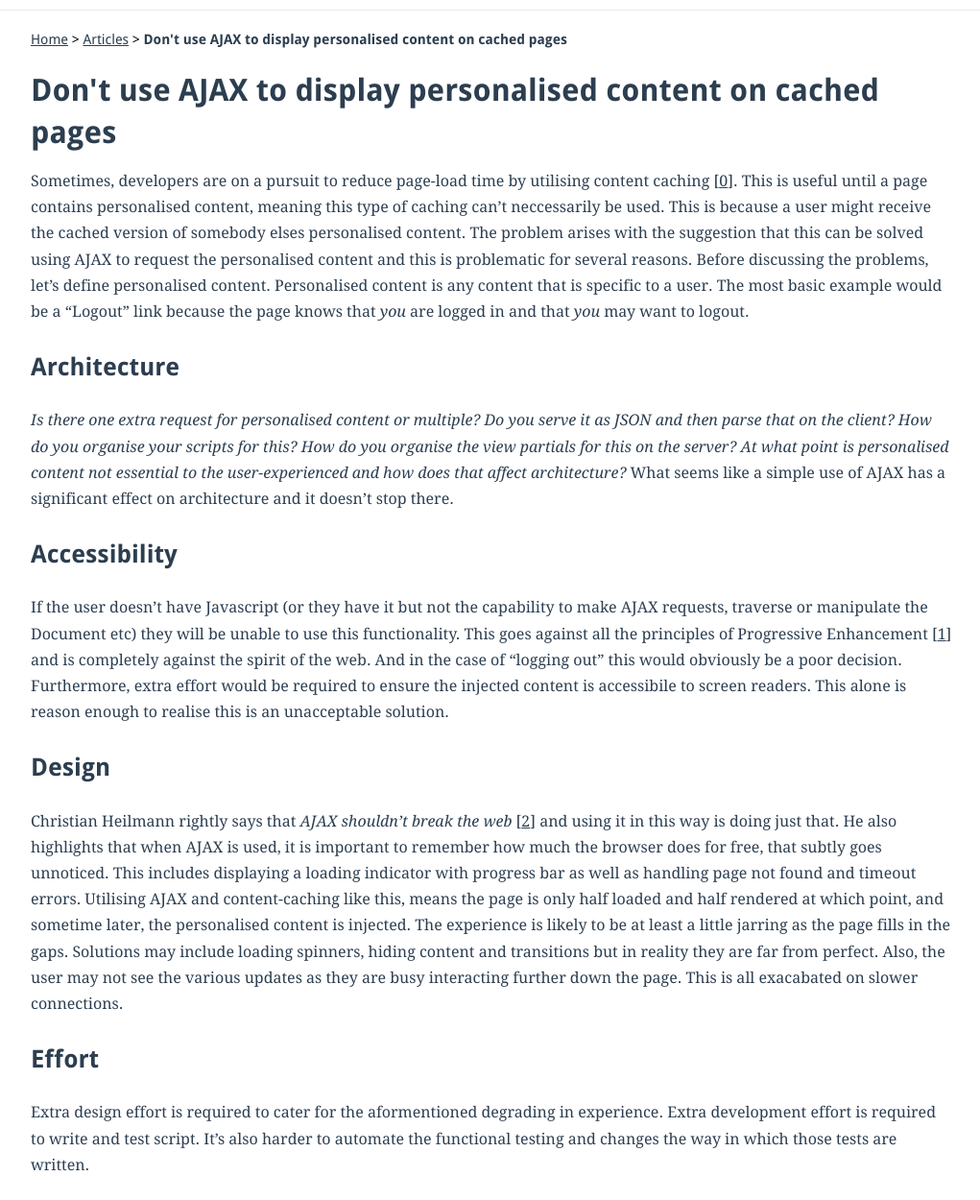
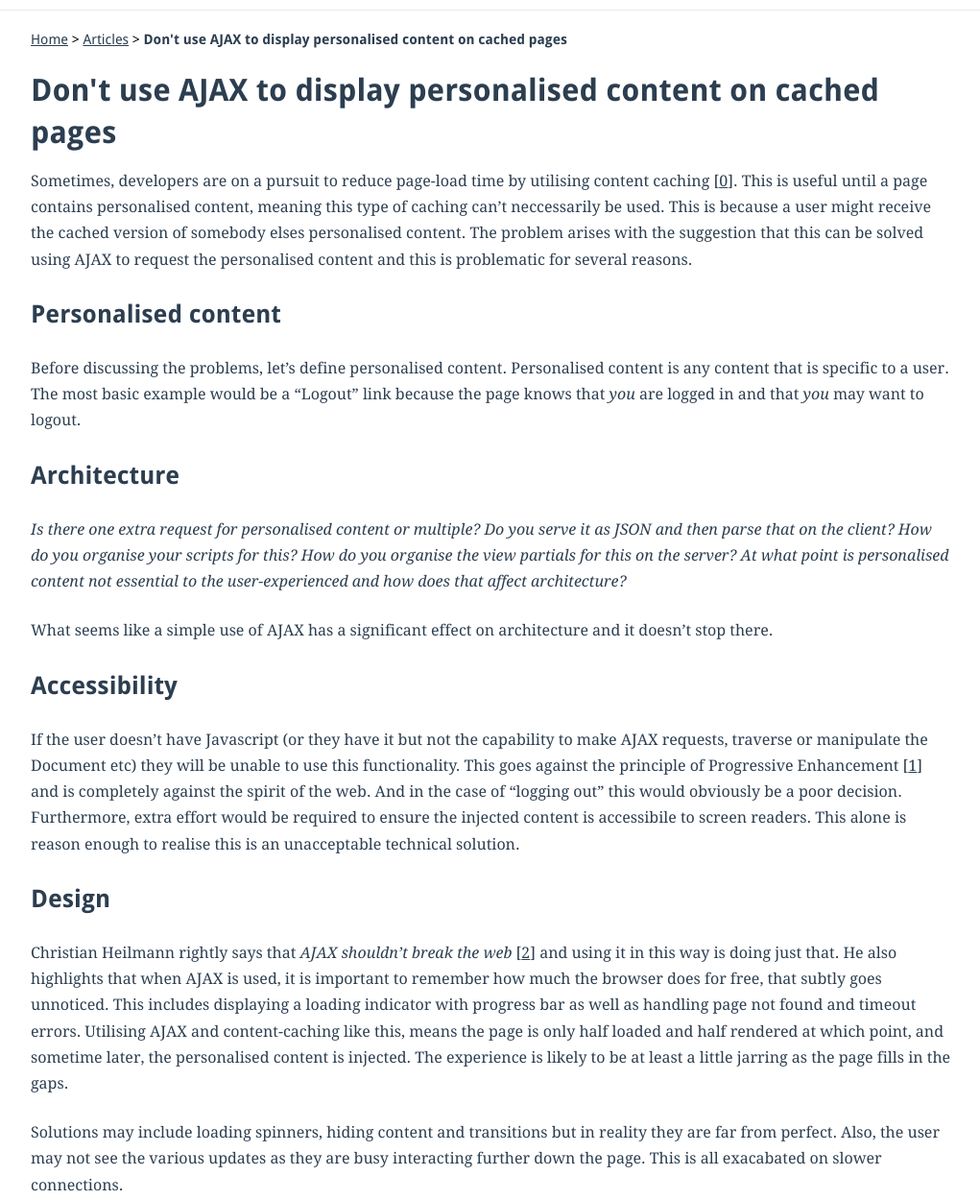
Before and after one commit to adamsilver/adamsilver.io-jekyll, a Jekyll site: the page built from _posts/2014-12-29-dont-use-ajax-to-display-personalised-content-on-cached-pages.md, in a window 1280 px wide and 1400 px high, cut to the strip 150-1400 px from the top of the window. Shown: the whole strip at 96% size, without its empty margins (128-1149 px from the left). Built offline with Jekyll 4.4.1, drawn with Linux system fonts in a browser that asks for light colours; Markdown is read by kramdown in place of the engine named in the settings; some of the changed text lies outside the part shown.

Commit message:
updated article to chunk better

```diff
--- a/_posts/2014-12-29-dont-use-ajax-to-display-personalised-content-on-cached-pages.md
+++ b/_posts/2014-12-29-dont-use-ajax-to-display-personalised-content-on-cached-pages.md
@@ -5,19 +5,27 @@ date:   2014-12-29 09:00:01
 categories: js
 ---
 
-Sometimes, developers are on a pursuit to reduce page-load time by utilising content caching [[0](#ref0)]. This is useful until a page contains personalised content, meaning this type of caching can't neccessarily be used. This is because a user might receive the cached version of somebody elses personalised content. The problem arises with the suggestion that this can be solved using AJAX to request the personalised content and this is problematic for several reasons. Before discussing the problems, let's define personalised content. Personalised content is any content that is specific to a user. The most basic example would be a "Logout" link because the page knows that *you* are logged in and that *you* may want to logout.
+Sometimes, developers are on a pursuit to reduce page-load time by utilising content caching [[0](#ref0)]. This is useful until a page contains personalised content, meaning this type of caching can't neccessarily be used. This is because a user might receive the cached version of somebody elses personalised content. The problem arises with the suggestion that this can be solved using AJAX to request the personalised content and this is problematic for several reasons.
+
+## Personalised content
+
+Before discussing the problems, let's define personalised content. Personalised content is any content that is specific to a user. The most basic example would be a "Logout" link because the page knows that *you* are logged in and that *you* may want to logout.
 
 ## Architecture
 
-*Is there one extra request for personalised content or multiple? Do you serve it as JSON and then parse that on the client? How do you organise your scripts for this? How do you organise the view partials for this on the server? At what point is personalised content not essential to the user-experienced and how does that affect architecture?* What seems like a simple use of AJAX has a significant effect on architecture and it doesn't stop there.
+*Is there one extra request for personalised content or multiple? Do you serve it as JSON and then parse that on the client? How do you organise your scripts for this? How do you organise the view partials for this on the server? At what point is personalised content not essential to the user-experienced and how does that affect architecture?*
+
+What seems like a simple use of AJAX has a significant effect on architecture and it doesn't stop there.
 
 ## Accessibility
 
-If the user doesn't have Javascript (or they have it but not the capability to make AJAX requests, traverse or manipulate the Document etc) they will be unable to use this functionality. This goes against all the principles of Progressive Enhancement [[1](#ref1)] and is completely against the spirit of the web. And in the case of "logging out" this would obviously be a poor decision. Furthermore, extra effort would be required to ensure the injected content is accessibile to screen readers. This alone is reason enough to realise this is an unacceptable solution.
+If the user doesn't have Javascript (or they have it but not the capability to make AJAX requests, traverse or manipulate the Document etc) they will be unable to use this functionality. This goes against the principle of Progressive Enhancement [[1](#ref1)] and is completely against the spirit of the web. And in the case of "logging out" this would obviously be a poor decision. Furthermore, extra effort would be required to ensure the injected content is accessibile to screen readers. This alone is reason enough to realise this is an unacceptable technical solution.
 
 ## Design
 
-Christian Heilmann rightly says that *AJAX shouldn't break the web* [[2](#ref2)] and using it in this way is doing just that. He also highlights that when AJAX is used, it is important to remember how much the browser does for free, that subtly goes unnoticed. This includes displaying a loading indicator with  progress bar as well as handling page not found and timeout errors. Utilising AJAX and content-caching like this, means the page is only half loaded and half rendered at which point, and sometime later, the personalised content is injected. The experience is likely to be at least a little jarring as the page fills in the gaps. Solutions may include loading spinners, hiding content and transitions but in reality they are far from perfect. Also, the user may not see the various updates as they are busy interacting further down the page. This is all exacabated on slower connections.
+Christian Heilmann rightly says that *AJAX shouldn't break the web* [[2](#ref2)] and using it in this way is doing just that. He also highlights that when AJAX is used, it is important to remember how much the browser does for free, that subtly goes unnoticed. This includes displaying a loading indicator with  progress bar as well as handling page not found and timeout errors. Utilising AJAX and content-caching like this, means the page is only half loaded and half rendered at which point, and sometime later, the personalised content is injected. The experience is likely to be at least a little jarring as the page fills in the gaps.
+
+Solutions may include loading spinners, hiding content and transitions but in reality they are far from perfect. Also, the user may not see the various updates as they are busy interacting further down the page. This is all exacabated on slower connections.
 
 ## Effort
 
```
Also changed, not shown: other parts of _posts/2014-12-29-dont-use-ajax-to-display-personalised-content-on-cached-pages.md (+3 -1 lines).
